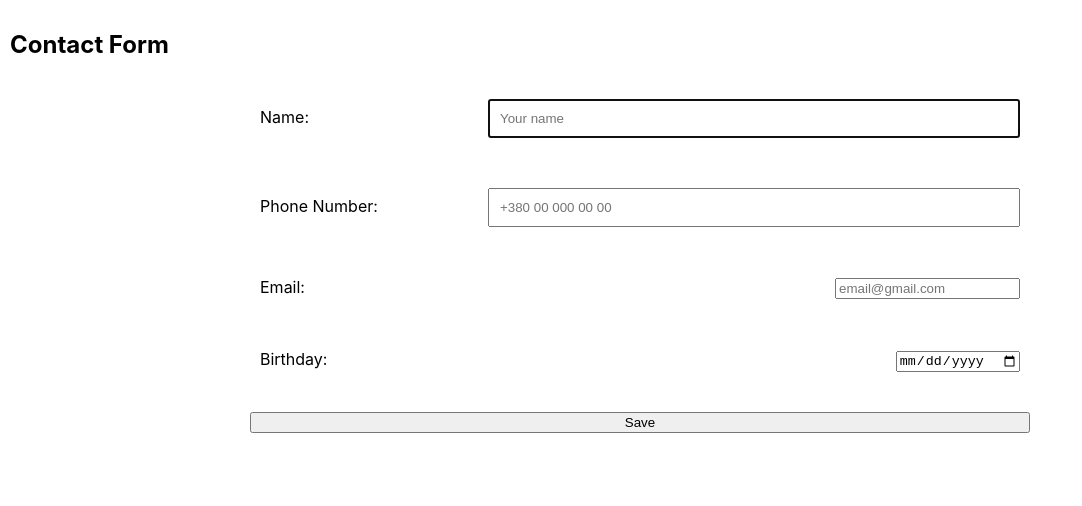
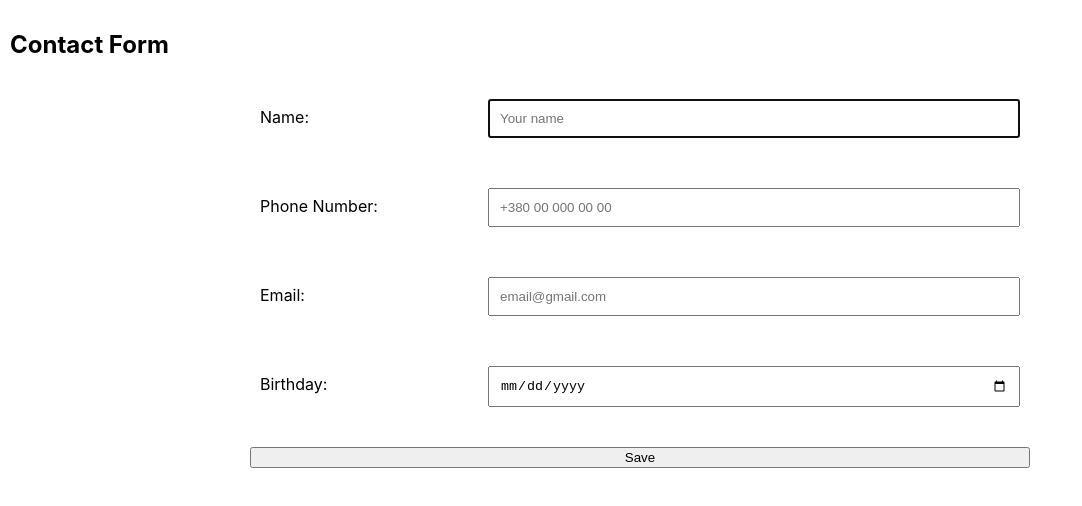
Before and after one commit to NataliiaYakovenko/react-vic-app, a React (Create React App) app: page / in a window 1280 px wide. Shown: the top 506 px of the page, without its empty margins (0-1082 px from the left). Built offline with nearby package versions, Linux system fonts and the light colour scheme.

Commit message:
Виносимо код, що дублюється, в компонент Input

```diff
--- a/src/components/forms/ContactForm/ContactForm.jsx
+++ b/src/components/forms/ContactForm/ContactForm.jsx
@@ -3,6 +3,7 @@
 import { CONTACT_VALIDATION_SCHEMA } from "../../../utils/validateYup";
 import styles from "./ContactForm.module.sass";
 import classNames from "classnames/bind";
+import Input from "../Input/Input";
 
 function ContactForm() {
   const initialValues = {
@@ -17,86 +18,53 @@
     formikBag.resetForm();
   };
 
+  const classes = {
+    error: styles.error,
+    input: styles.input,
+    valid: styles.valid,
+    invalid: styles.invalid,
+  };
+
   return (
     <Formik
       initialValues={initialValues}
       onSubmit={handleSubmit}
       validationSchema={CONTACT_VALIDATION_SCHEMA}
     >
-      {(formikProps) => {
-        const nameClassNames = classNames(styles.input, {
-          [styles.valid]: !formikProps.errors.name && formikProps.touched.name,
-          [styles.invalid]: formikProps.errors.name && formikProps.touched.name,
-        });
-
-        const phoneClassNames = classNames(styles.input, {
-          [styles.valid]:
-            !formikProps.errors.phone && formikProps.touched.phone,
-          [styles.invalid]:
-            formikProps.errors.phone && formikProps.touched.phone,
-        });
-        return (
       <Form className={styles.form}>
-            <label className={styles.lable}>
-              <span>Name:</span>
-              <Field
-                className={nameClassNames}
+        <Input
+          label="Name:"
           type="text"
           name="name"
           placeholder="Your name"
           autoFocus
+          classes={classes}
         />
-              <ErrorMessage
-                className={styles.error}
-                name="name"
-                component="span"
-              />
-            </label>
-
-            <label className={styles.lable}>
-              <span>Phone Number:</span>
-              <Field
-                className={phoneClassNames}
+        <Input
+          label="Phone Number:"
           type="tel"
           name="phone"
           placeholder="+380 00 000 00 00"
+          classes={classes}
         />
-              <ErrorMessage
-                className={styles.error}
-                name="phone"
-                component="span"
-              />
-            </label>
 
-            <label className={styles.lable}>
-              <span>Email:</span>
-              <Field
+        <Input
+          label="Email:"
           type="email"
           name="email"
           placeholder="email@gmail.com"
+          classes={classes}
         />
-              <ErrorMessage
-                className={styles.error}
-                name="email"
-                component="span"
+
+        <Input
+          label="Birthday:"
+          type="date"
+          name="birthday"
+          classes={classes}
         />
-            </label>
-
-            <label className={styles.lable}>
-              <span>Birthday:</span>
-              <Field
-               type="date" name="birthday" />
-              <ErrorMessage
-                className={styles.error}
-                name="birthday"
-                component="span"
-              />
-            </label>
 
         <button type="submit">Save</button>
       </Form>
-        );
-      }}
     </Formik>
   );
 }
--- /dev/null
+++ b/src/components/forms/Input/Input.jsx
@@ -0,0 +1,26 @@
+import { Field } from "formik";
+import React from "react";
+import classNames from "classnames";
+
+
+function Input({ name, label,classes,...restProps }) {
+  return (
+    <Field name={name}>
+      {({ field, form: { errors, touched }, meta }) => {
+        const inputClassNames = classNames(classes.input, {
+          [classes.valid]: !meta.error && meta.touched,
+          [classes.invalid]: meta.error && meta.touched,
+        });
+        return (
+          <label>
+            <span>{label}</span>
+            <input className={inputClassNames} {...restProps} {...field} />
+            {meta.error&& meta.touched&& <span className={classes.error}>{meta.error}</span>}
+          </label>
+        );
+      }}
+    </Field>
+  );
+}
+
+export default Input;
```
Lines whose indentation alone changed are shown as unchanged.
